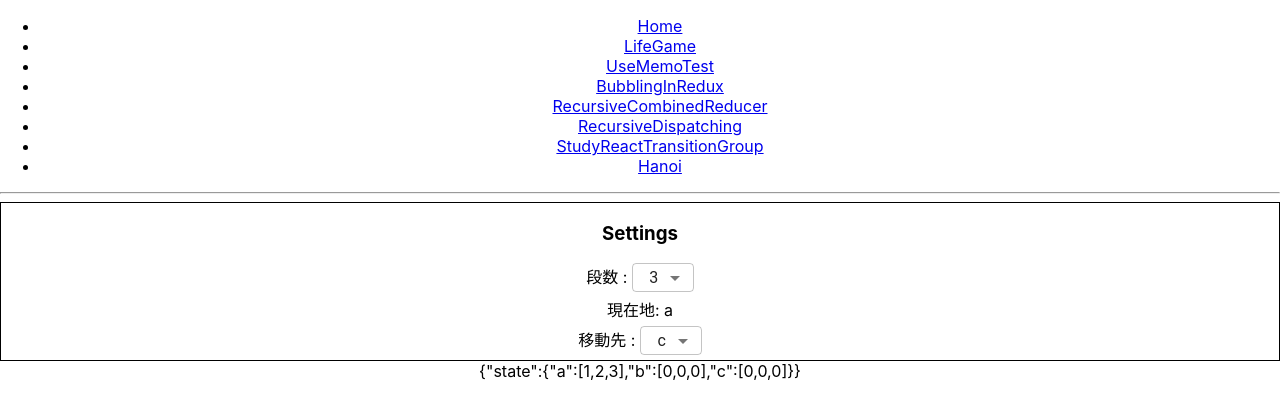
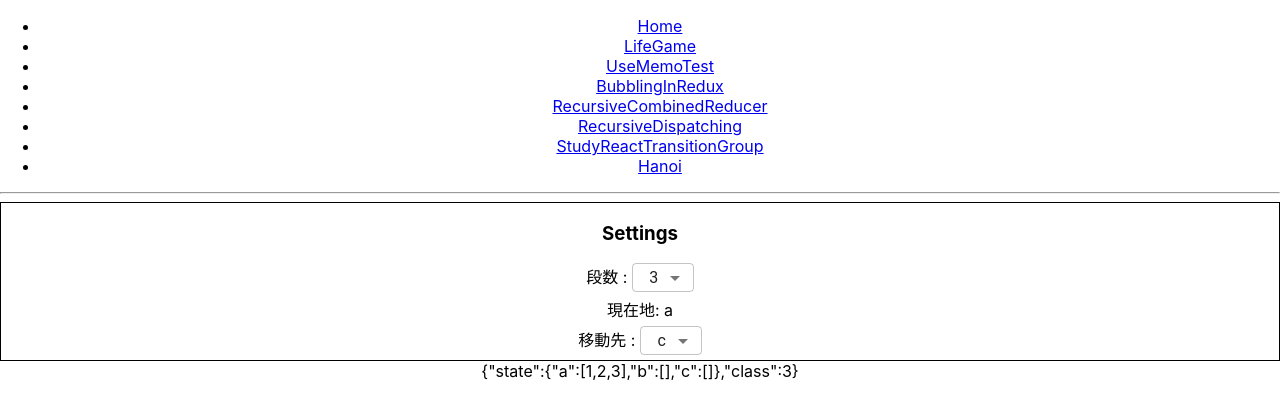
Before and after one commit to KoinoEngineering/react-study, a React (Create React App) app: page /Hanoi in a window 1280 px wide. Shown: the top 418 px of the page. Built offline with nearby package versions, Linux system fonts and the light colour scheme.

Commit message:
#25 fix HanoiSettings

```diff
--- a/src/Pages/Hanoi/Hanoi.tsx
+++ b/src/Pages/Hanoi/Hanoi.tsx
@@ -3,20 +3,18 @@ import React from "react";
 import { childDispatcherResetFactory } from "../../common/Dispatch";
 import { IPropsBaseReset } from "../../core/Interfaces/Props";
 import HanoiSettings, { IHanoiSettingsState } from "./HanoiSettings/HanoiSettings";
-import Towers, { ITowersState, TowersState, ITowers } from "./Towers/Towers";
+import Towers, { ITowersState, TowersState } from "./Towers/Towers";
 
 export interface IHanoiState {
     settings: IHanoiSettingsState;
     towers: ITowersState;
 }
 
-export const defaultTowers = (_calss: number): ITowers => {
-    return {
-        a: List(new Array(_calss).fill(0)),
-        b: List(new Array(_calss).fill(0)),
-        c: List(new Array(_calss).fill(0)),
-    };
-};
+export const defaultTowers = Object.freeze({
+    a: List(),
+    b: List(),
+    c: List(),
+});
 
 export const initHanoiState = (): IHanoiState => {
     return {
@@ -26,7 +24,7 @@ export const initHanoiState = (): IHanoiState => {
             now: "a",
         },
         towers: new TowersState({
-            ...defaultTowers(3),
+            ...defaultTowers,
             a: List([1, 2, 3]),
         })
     };
@@ -35,17 +33,16 @@ export const initHanoiState = (): IHanoiState => {
 type IHanoiProps = IPropsBaseReset<IHanoiState>;
 const Hanoi: React.FC<IHanoiProps> = (props: IHanoiProps) => {
 
-    const towersDispatch = childDispatcherResetFactory(props.dispatch, props.state, "towers");
     return <div>
         <div>
             <HanoiSettings
                 state={props.state.settings}
                 dispatch={childDispatcherResetFactory(props.dispatch, props.state, "settings")}
-                towersDispatch={towersDispatch}
+                dispatchHanoi={props.dispatch}
             />
         </div>
         <div>
-            <Towers state={props.state.towers} dispatch={towersDispatch} />
+            <Towers state={props.state.towers} dispatch={childDispatcherResetFactory(props.dispatch, props.state, "towers")} class={props.state.settings.class} />
         </div>
     </div>;
 };
--- a/src/Pages/Hanoi/HanoiSettings/HanoiSettings.tsx
+++ b/src/Pages/Hanoi/HanoiSettings/HanoiSettings.tsx
@@ -4,7 +4,7 @@ import { List } from "immutable";
 import React from "react";
 import MyDispatch from "../../../core/Interfaces/MyDispatch";
 import { IPropsBaseReset } from "../../../core/Interfaces/Props";
-import { defaultTowers } from "../Hanoi";
+import { defaultTowers, IHanoiState } from "../Hanoi";
 import { ITowersState, TowersState } from "../Towers/Towers";
 
 export interface IHanoiSettingsState {
@@ -14,7 +14,7 @@ export interface IHanoiSettingsState {
 }
 interface HanoiSettingsProps extends IPropsBaseReset<IHanoiSettingsState> {
     divProps?: React.DetailedHTMLProps<React.HTMLAttributes<HTMLDivElement>, HTMLDivElement>;
-    towersDispatch: MyDispatch<ITowersState>["Reset"];
+    dispatchHanoi: MyDispatch<IHanoiState>["Reset"];
 }
 
 const HanoiKeys: (keyof ITowersState)[] = ["a", "b", "c"];
@@ -57,17 +57,21 @@ const HanoiSettings: React.FC<HanoiSettingsProps> = (props: HanoiSettingsProps)
     const handleClassChange = (
         event: React.ChangeEvent<{ name?: string; value: unknown }>,
     ) => {
-        const _class = event.target.value as number;
-        handleChildSelectChangeFactory("class")(event);
-        props.towersDispatch(() => {
-            return new TowersState({
-                ...defaultTowers(_class),
-                [props.state.now]: List(new Array(_class)
-                    .fill(0)
-                    .map((_, idx) => {
+        const newClass = event.target.value as number;
+        props.dispatchHanoi((prevState) => {
+            return {
+                ...prevState,
+                settings: {
+                    ...props.state,
+                    class: newClass
+                },
+                towers: new TowersState({
+                    ...defaultTowers,
+                    [props.state.now]: List(new Array(newClass).fill(0).map((_, idx) => {
                         return idx + 1;
                     }))
-            });
+                })
+            };
         });
     };
     return <div  {...props.divProps} className={ClassNames(props.divProps?.className, borderStyles.solidBlack1)}>
```
